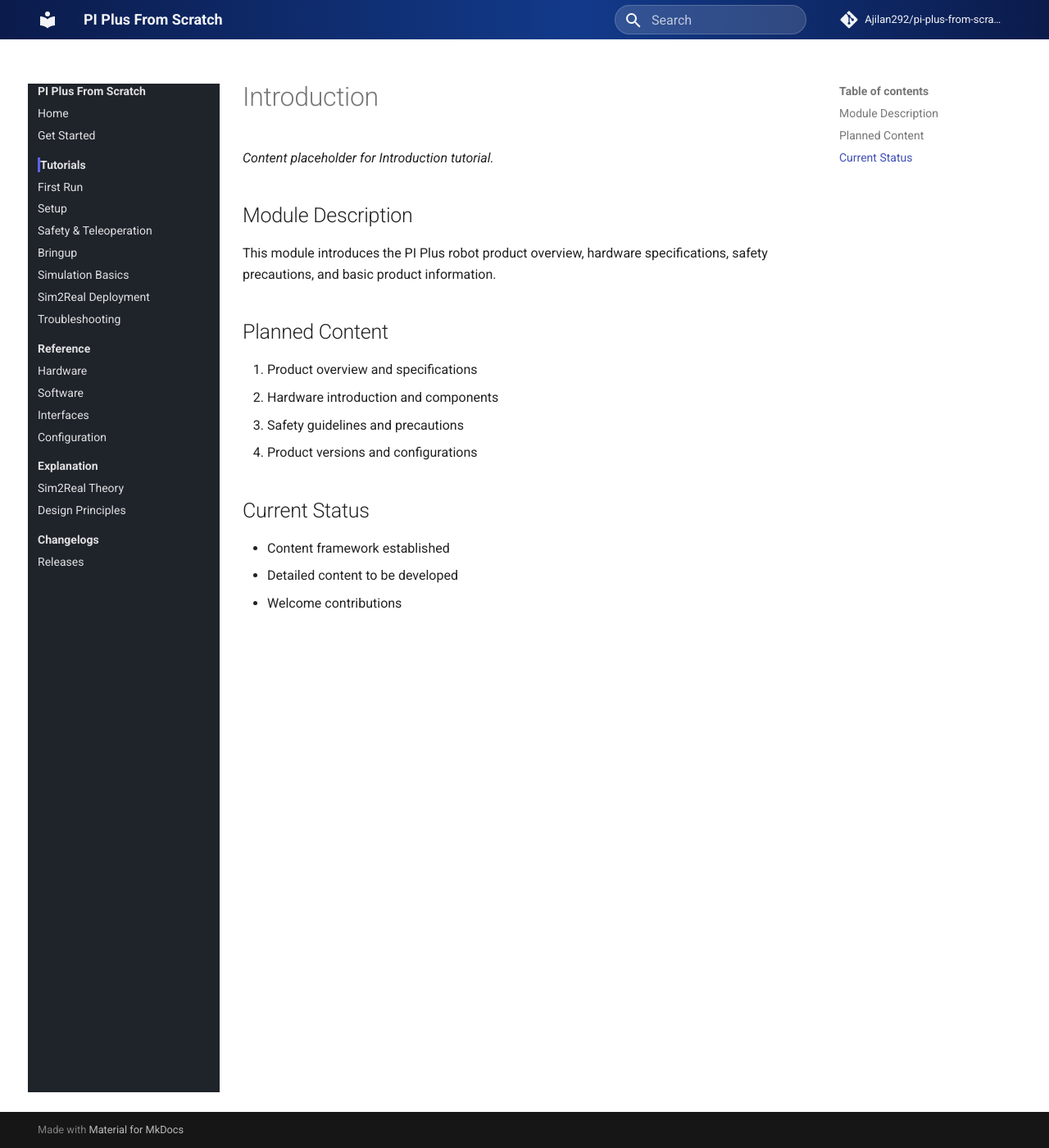
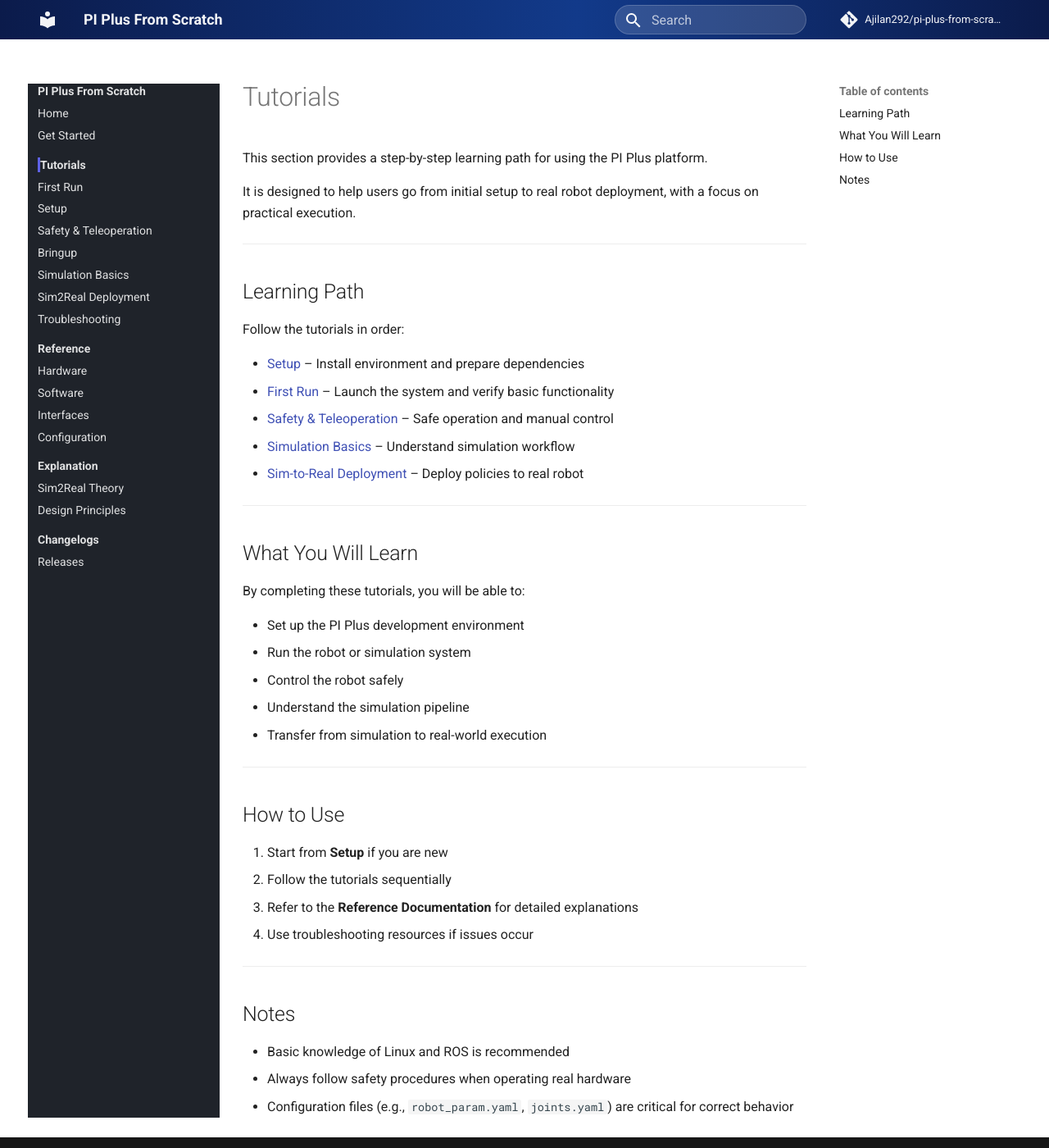
Before and after one commit to Ajilan292/pi-plus-from-scratch, an MkDocs documentation site: the page built from docs/tutorials/intro/index.md, in a window 1280 px wide and 1400 px high. Shown: the whole window at 82% size. Built offline with MkDocs 1.6.1 and Material for MkDocs 9.7.7, drawn with Linux system fonts in a browser that asks for light colours; comment, search, counter and statistics services are not loaded.

Commit message:
docs: Clean up tutorial images and update content
- Remove outdated tutorial product manual images (15 files)
- Remove Chinese image usage guide document
- Restore back panel hardware images for reference
- Update first-run and intro tutorial content
- Clean up unused background image
- Streamline image organization for better maintainability

```diff
--- a/docs/tutorials/intro/index.md
+++ b/docs/tutorials/intro/index.md
@@ -1,17 +1,46 @@
-# Introduction
+# Tutorials
 
-*Content placeholder for Introduction tutorial.*
+This section provides a step-by-step learning path for using the PI Plus platform.
 
-## Module Description
-This module introduces the PI Plus robot product overview, hardware specifications, safety precautions, and basic product information.
+It is designed to help users go from initial setup to real robot deployment, with a focus on practical execution.
 
-## Planned Content
-1. Product overview and specifications
-2. Hardware introduction and components
-3. Safety guidelines and precautions
-4. Product versions and configurations
+---
 
-## Current Status
-- Content framework established
-- Detailed content to be developed
-- Welcome contributions
+## Learning Path
+
+Follow the tutorials in order:
+
+- [Setup](../setup/) – Install environment and prepare dependencies
+- [First Run](../first-run/) – Launch the system and verify basic functionality
+- [Safety & Teleoperation](../safety-and-teleop/) – Safe operation and manual control
+- [Simulation Basics](../sim-basics/) – Understand simulation workflow
+- [Sim-to-Real Deployment](../sim2real-deploy/) – Deploy policies to real robot
+
+---
+
+## What You Will Learn
+
+By completing these tutorials, you will be able to:
+
+- Set up the PI Plus development environment
+- Run the robot or simulation system
+- Control the robot safely
+- Understand the simulation pipeline
+- Transfer from simulation to real-world execution
+
+---
+
+## How to Use
+
+1. Start from **Setup** if you are new
+2. Follow the tutorials sequentially
+3. Refer to the **Reference Documentation** for detailed explanations
+4. Use troubleshooting resources if issues occur
+
+---
+
+## Notes
+
+- Basic knowledge of Linux and ROS is recommended
+- Always follow safety procedures when operating real hardware
+- Configuration files (e.g., `robot_param.yaml`, `joints.yaml`) are critical for correct behavior
```
Also changed, not shown: docs/images/tutorials/产品手册图片使用指南.md (deleted, +0 -72 lines), docs/tutorials/first-run/index.md (+1 -1 lines), docs/images/background.jpg (deleted), docs/images/hardware/back_panel_overview.png (added), docs/images/hardware/back_panel_status_reference.png (added), docs/images/tutorials/index.md (deleted), docs/images/tutorials/product_manual_image11.jpg (deleted), docs/images/tutorials/product_manual_image13.jpg (deleted), docs/images/tutorials/product_manual_image14.jpg (deleted), docs/images/tutorials/product_manual_image15.jpg (deleted), docs/images/tutorials/product_manual_image16.jpg (deleted), docs/images/tutorials/product_manual_image17.jpg (deleted), docs/images/tutorials/product_manual_image18.jpg (deleted), docs/images/tutorials/product_manual_image19.jpg (deleted), 5 more files.
